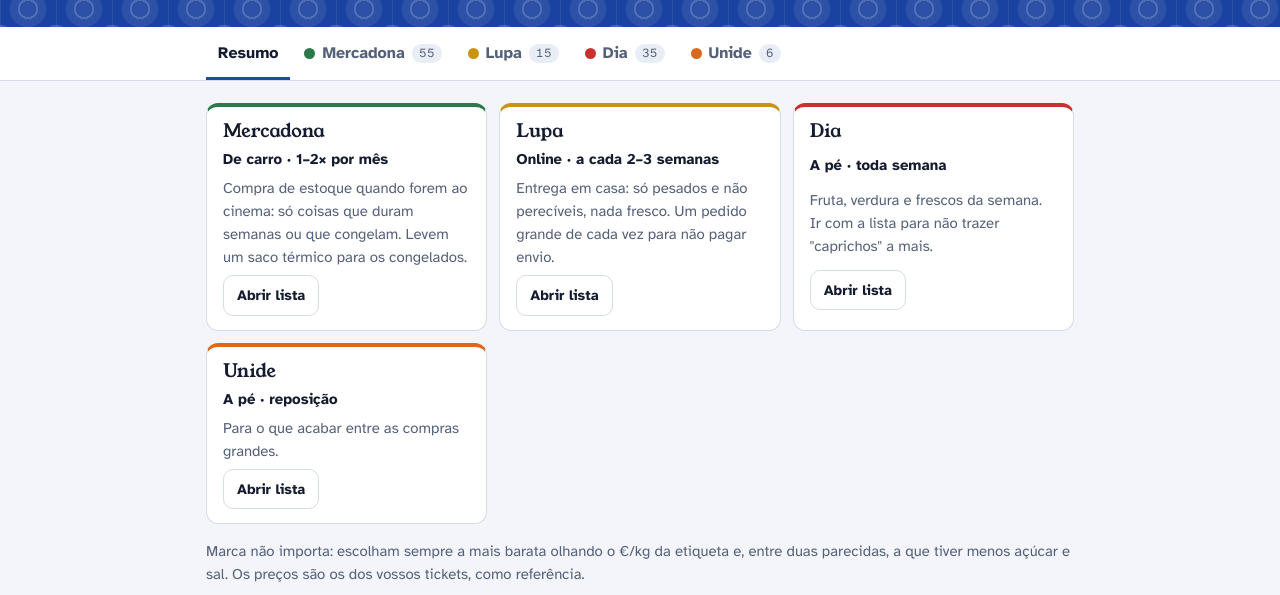
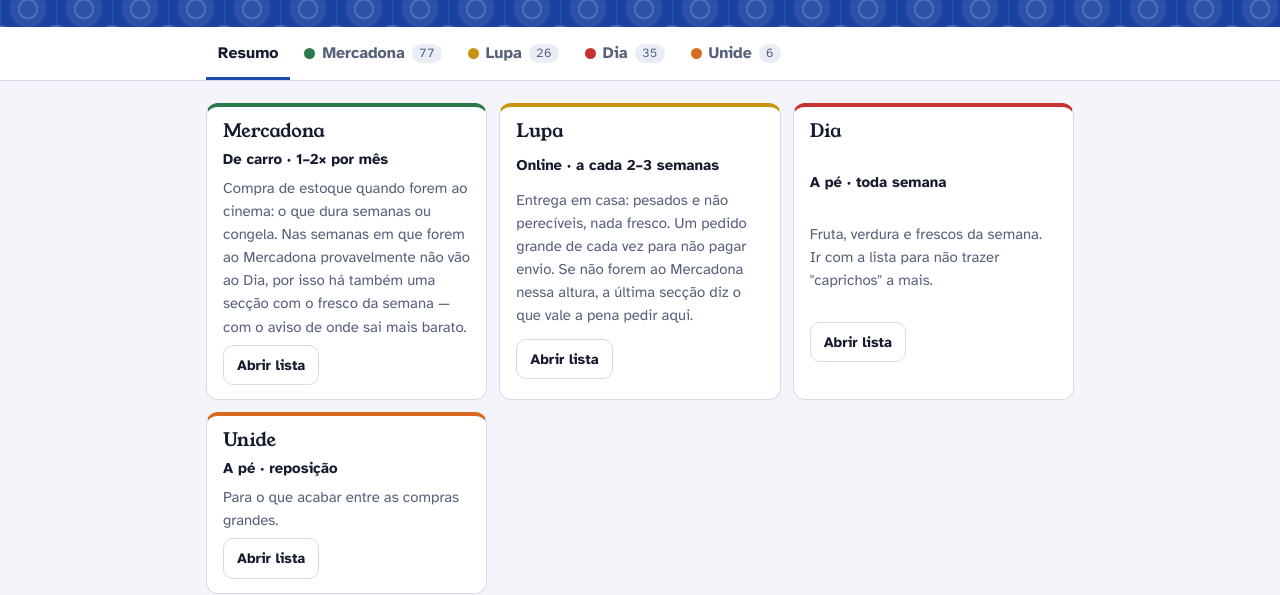
Before and after one commit to progLarissa/recelist-lsm, a plain HTML site: page index.html in a window 1280 px wide. Shown: the part 229-824 px from the top of the page. Drawn offline with Linux system fonts and the light colour scheme.

Commit message:
Listas: avisos de onde é mais barato, fresco da semana no Mercadona, preços do ticket de 25/11
Co-Authored-By: Claude Opus 5.5 <noreply@anthropic.com>
Claude-Session: https://claude.ai/code/session_011gSakkctfPmeXVEYrh46mW

```diff
--- a/index.html
+++ b/index.html
@@ -92,6 +92,9 @@ ul.items{list-style:none;margin:0;padding:4px 0}
 .note{grid-column:2 / -1;font-size:.88rem;color:var(--muted);margin-top:-2px}
 .price{font-size:.85rem;font-weight:700;white-space:nowrap;padding:2px 9px;border-radius:999px;background:color-mix(in srgb,var(--c) 12%,var(--surface));color:color-mix(in srgb,var(--c) 75%,var(--ink));font-variant-numeric:tabular-nums}
 .item input:checked ~ .name,.item input:checked ~ .name .qty{text-decoration:line-through;color:var(--muted)}
+.where{grid-column:2 / -1;justify-self:start;font-size:.82rem;line-height:1.35;padding:3px 9px;border-radius:7px;border-left:3px solid var(--w);background:color-mix(in srgb,var(--w) 11%,var(--surface));color:var(--ink)}
+.where b{color:color-mix(in srgb,var(--w) 75%,var(--ink))}
+.legend{display:flex;flex-wrap:wrap;gap:6px;margin:-4px 0 14px}
 .store.onlyleft .item.done{display:none}
 .avoid{padding:12px 16px;display:grid;gap:6px}
 .avoid p{margin:0;font-size:.93rem;color:var(--muted)}
@@ -121,98 +124,133 @@ ul.items{list-style:none;margin:0;padding:4px 0}
 <script>
 const STORES = [
  {id:"mercadona", name:"Mercadona", cls:"t-merc", color:"var(--merc)", pill:"De carro · 1–2× por mês",
-  intro:"Compra de estoque quando forem ao cinema: só coisas que duram semanas ou que congelam. Levem um saco térmico para os congelados.",
+  intro:"Compra de estoque quando forem ao cinema: o que dura semanas ou congela. Nas semanas em que forem ao Mercadona provavelmente não vão ao Dia, por isso há também uma secção com o fresco da semana — com o aviso de onde sai mais barato.",
   sections:[
    {t:"Fruta e legumes que duram", items:[
-    ["Batata saco 5 kg","1","4,75 €","0,95 €/kg, a mais barata. Guardar em lugar fresco e escuro"],
-    ["Cebola","1 malha","","Dura semanas fora da geladeira"],
+    ["Batata saco 5 kg","1","5,30 €","1,06 €/kg, a mais barata. Guardar em lugar fresco e escuro"],
+    ["Cebola","1 malha ou tubo","1,50 €","Dura semanas fora da geladeira"],
     ["Alho","1 malha","1,85 €"],
-    ["Cenoura","1 a 2 sacos","1,00–1,20 €","Dura 2–3 semanas na geladeira"],
+    ["Cenoura","1 a 2 sacos","1,20 €","Dura 2–3 semanas na geladeira"],
     ["Abóbora","1 pedaço ou inteira","","Inteira dura semanas"],
     ["Maçã","1 bandeja ou ~1 kg","","Dura 3–4 semanas na geladeira"],
     ["Laranja / mandarina","1 malha","","Dura 2–3 semanas"],
-    ["Tomate pera","~1 kg","1,80 €/kg","Mais barato que no Dia; só para a primeira semana"],
+    ["Tomate pera","~1 kg","1,80 €/kg","Para a primeira semana",["here","no Dia 2–4 €/kg"]],
     ["Repolho","½ ou inteiro","2,42 €","Dura 2–3 semanas na geladeira"]
    ]},
+   {t:"Fresco da semana (se não forem ao Dia)", items:[
+    ["Banana","~1 kg","1,55 €/kg","",["dia","1,19–1,59 €/kg. Aqui: só ~1 kg para a semana"]],
+    ["Abobrinha","~1 kg","1,90 €/kg","",["dia","1,29–1,79 €/kg. Aqui: só o da semana"]],
+    ["Cogollos / alface","1","2,00 €","",["dia","1,19–1,29 €. Aqui: 1 só"]],
+    ["Tomate cherry 500 g","1","2,20 €","",["dia","1,29–1,99 €. Aqui: 1 só"]],
+    ["Brócolos","1","1,80 €","",["dia","1,39 €. Aqui: 1 só"]],
+    ["Kiwi","1 bandeja","4,75–5,15 €","",["eq","comparem o €/kg com o Dia (Zespri 3,99 €/bandeja)"]],
+    ["Leite semidesnatado 1 L","conforme o consumo","0,83 €"],
+    ["Mozzarella fresca","1 a 2","0,90 €"],
+    ["Gazpacho fresco","no verão","1,10 €","",["here","no Dia 3,75 €"]]
+   ]},
    {t:"Despensa", items:[
-    ["Arroz","2 a 3 kg","","Marca própria; comparar o €/kg (no Lupa pagaram 1,98 €/kg)"],
-    ["Milho de pipoca","2 a 3","0,86–1,05 €","Petisco barato e saudável no lugar das batatas fritas"],
-    ["Patê de salmão 160 g","8 a 10 frascos","1,10 €","No Dia custa 1,55 €"],
-    ["Leguminosas cozidas","6 a 8 frascos","0,75–1,25 €","Lentilha, grão, feijão"],
-    ["Quinoa","2 pacotes","2,65 €"],
+    ["Patê de salmão 160 g","8 a 10 frascos","1,10 €","",["here","no Dia 1,55 €, no Unide 1,39 € (125 g)"]],
+    ["Azeite virgem extra 1 L","1 a 2","5,25 €","",["here","no Lupa e no Dia 5,39 €"]],
+    ["Arroz","2 a 3 kg","1,98 €/kg","Vaporizado. Comparem com o agulha ou redondo de marca própria, que costumam sair mais baratos",["eq","no Lupa também 1,98 €"]],
+    ["Leguminosas cozidas","6 a 8 frascos","0,75–0,90 €","Lentilha 0,90 €, grão 0,80 €, feijão branco 0,75 €",["eq","no Lupa 0,75–0,80 €"]],
+    ["Quinoa","2 a 3 pacotes","2,65 €","",["here","no Lupa a de marca sai 3× mais cara"]],
     ["Atum claro e salmão ao natural","conforme o costume","4,20 € / 3,55 €"],
-    ["Milho doce pack 3","2","1,25 €"],
-    ["Ervilhas pack 3 e cogumelo laminado","1 de cada"],
-    ["Tomate triturado ou frito sem açúcar","3 a 4"],
-    ["Extrato de tomate","1 a 2","", "Escolher o que tem só tomate, sem açúcar"],
-    ["Azeitonas sem caroço pack 3","1 a 2","1,70–1,85 €"],
-    ["Corn flakes 0 % açúcares","2 a 3","1,50 €","Mesmo preço dos do Lupa e sem açúcar"],
-    ["Muesli crunchy 0 %","só se o Dia não tiver","2,00 €"],
+    ["Milho doce pack 3","2","1,55 €","",["eq","no Lupa e no Dia 1,55 €"]],
+    ["Ervilhas pack 3","1 a 2","1,75 €"],
+    ["Cogumelo laminado","1 a 2","1,80 €"],
+    ["Tomate frito brick","3 a 4","0,95 €","Ou triturado. Preferir sem açúcar adicionado"],
+    ["Extrato de tomate","1 a 2","","Escolher o que tem só tomate, sem açúcar"],
+    ["Azeitonas sem caroço pack 3","1 a 2","1,85 €","As mais baratas. Chupadedos (3,30 €) e pretas (3,00 €) são extra"],
+    ["Cebolinhas em conserva","1","1,65 €"],
+    ["Nata para cozinhar","1","1,85 €"],
+    ["Corn flakes 0 % açúcares","2 a 3","1,50 €","",["here","os do Lupa custam o mesmo mas levam açúcar"]],
+    ["Muesli crunchy 0 %","2 a 3","1,90 €","",["eq","no Dia 1,99 €"]],
+    ["Milho de pipoca","3 a 4","1,05 €","Petisco barato e saudável no lugar das batatas fritas"],
     ["Frutos secos sem sal","2","","Nozes, amêndoa, amendoim 0 %"],
-    ["Regañás","3 a 5","1,05 €"],
+    ["Regañás","4 a 6","1,05 €"],
     ["Tostas integrais","1 a 2","1,55 €"],
     ["Pão de forma","1 a 2","","Congelar e torrar as fatias direto do congelador"],
-    ["Pesto","1 a 2","1,95 €","No Dia 1,99 €, se acabar entre idas"],
+    ["Pesto","1 a 2","1,95 €","",["eq","no Dia e no Lupa 1,99 €"]],
+    ["Allioli","1","1,60 €"],
     ["Orégano e especiarias","o que faltar"],
     ["Queijo ralado para pizza","2","1,60 €"],
     ["Queijo em fatias light","1","2,90–3,00 €"],
     ["Farinha (trigo, milho fina)","quando faltar","1,20 €"],
-    ["Margarina","1","1,50 €","No Dia custa 3,25 €"],
-    ["Manteiga 250 g","1 a 2","","Marca própria; dura semanas fechada e congela. No Dia as de marca custam ~3,75 €"],
-    ["Gazpacho tradicional","no verão","1,50 €","No Dia o fresco custa 3,75 €"],
-    ["Tortilha de batata com cebola","1 a 2","2,60–2,80 €","Dura ~2 semanas no frigorífico"],
+    ["Margarina com sal","1 a 2","1,50 €","",["here","no Dia 3,25 €"]],
+    ["Manteiga 250 g","1","","Marca própria; dura semanas fechada e congela",["here","no Dia as de marca ~3,75 €"]],
+    ["Tortilha de batata com cebola","1","2,60–2,80 €","Dura ~2 semanas na geladeira"],
     ["Chocolate negro 72–85 %","1 a 2 tabletes","","O docinho com melhor preço e saúde"]
    ]},
    {t:"Para congelar ou com validade longa", items:[
-    ["Massa de pizza familiar","4","1,50 €","Congela bem"],
-    ["Massa folhada (2 folhas)","2 packs","2,40 €","Congela"],
-    ["Peito de frango bandeja familiar","2 bandejas","","Dividir em porções e congelar"],
-    ["Contramuslo desossado / quarto traseiro","1 de cada","3,60 € / 5,70 €"],
-    ["Hambúrguer de vaca / lombo marinado","conforme o costume"],
-    ["Pratos congelados","conforme o costume","","Salmão com verduras 5,75 €, arroz de peixe 3,75 €, bolinhas de frango 3,70 €, hambúrguer de espinafre 2,00 €"],
-    ["Verduras congeladas","1 a 2 de cada","0,90–1,90 €","Pimento, cebola, espinafre, wok"],
+    ["Ovos frescos 24 uds","1 bandeja","5,25 €","0,22 €/ovo. Duram ~4 semanas na geladeira",["eq","no Dia o mesmo preço"]],
+    ["Ovos campeiros 12 uds","se preferirem","3,35 €","0,28 €/ovo"],
+    ["Massa de pizza familiar","2 a 4","1,50 €","Congela bem",["here","no Dia 1,69–1,89 €"]],
+    ["Massa folhada (2 folhas)","1 a 2 packs","2,40 €","Congela",["here","no Dia 1,47 € por 1 folha"]],
+    ["Pão de hambúrguer brioche","1","1,10 €","Congela",["here","no Dia 1,69 €"]],
+    ["Peito de frango","1 a 2 bandejas","6,50–7,50 €","Dividir em porções e congelar"],
+    ["Contramuslo sem pele / quarto traseiro","1","3,30 € / 6,00 €"],
+    ["Hambúrguer de lombo / de vaca","conforme o costume","4,00–5,50 €"],
+    ["Lombo de porco (solomillo)","conforme o costume","4,70–6,90 €"],
+    ["Pratos congelados","conforme o costume","","Salmão com verduras 5,75 €, arroz de peixe 3,75 €, bolinhas de frango 3,70 €, hambúrguer de abóbora/espinafre 1,80–2,40 €"],
+    ["Verduras congeladas","1 a 2 de cada","0,95–1,90 €","Pimento, cebola, espinafre, wok"],
     ["Pizza fresca","2","2,90 €","Congelar se não for para essa semana"],
     ["Empanada de atum","1","3,50 €"],
-    ["Mozzarella em fatias 200 g","4","1,80 €","Fechada dura semanas"],
-    ["Ovos campeiros 12 uds","2 dúzias","3,35 €","Duram ~4 semanas no frigorífico"]
+    ["Mozzarella em fatias 200 g","2 a 4","1,80 €","Fechada dura semanas",["eq","no Lupa 1,80 €"]]
    ]},
-   {t:"Higiene e casa (leve)", items:[
-    ["Pasta de dentes, papel higiénico, rolo de cozinha","o que faltar"],
-    ["Toalhitas e pensos","o que faltar"],
-    ["Champô / máscara de cabelo","","2,00–2,10 €","No Dia a máscara custa 3,49 €"],
-    ["Detergente líquido da louça","1 a 2","1,90 €","O Fairy do Lupa custa 4,99 €"],
+   {t:"Higiene e casa", items:[
+    ["Papel higiénico","1","4,60 €"],
+    ["Rolo de cozinha jumbo","1 a 2","3,75 €"],
+    ["Pasta de dentes, toalhitas, pensos, lenços","o que faltar"],
+    ["Champô / máscara de cabelo","","2,00–2,10 €","",["here","no Dia a máscara custa 3,49 €"]],
+    ["Detergente líquido da louça","1 a 2","1,90 €","",["here","no Lupa o Fairy custa 4,99 €"]],
+    ["Esfregão","1","0,90 €"],
     ["Sacos do lixo 40 uds","2 a 3","1,65–1,80 €"],
     ["Lixívia com detergente","1","1,15 €"],
     ["Papel de alumínio, sacos zip","quando faltar"],
-    ["Gel de banho","só se acabar o do Lupa","1,05–1,20 €"]
+    ["Detergente de roupa","1","3,50 €","",["eq","no Lupa 3,40–3,50 € — comprem onde estiverem"]],
+    ["Amaciador","1","1,80 €","",["eq","no Lupa 1,80 €"]],
+    ["Gel de banho","2 a 4","1,20 €","",["eq","no Lupa 1,20 € (frasco de 1,25 L)"]],
+    ["Limpa-chãos","só se estiver a acabar","1,70 €","",["lupa","0,95 €. Aqui: 1 só, se faltar"]],
+    ["Gel WC","só se estiver a acabar","1,65 €","",["lupa","0,95 €. Aqui: 1 só, se faltar"]]
    ]}
   ]},
  {id:"lupa", name:"Lupa", cls:"t-lupa", color:"var(--lupa)", pill:"Online · a cada 2–3 semanas",
-  intro:"Entrega em casa: só pesados e não perecíveis, nada fresco. Um pedido grande de cada vez para não pagar envio.",
+  intro:"Entrega em casa: pesados e não perecíveis, nada fresco. Um pedido grande de cada vez para não pagar envio. Se não forem ao Mercadona nessa altura, a última secção diz o que vale a pena pedir aqui.",
   sections:[
    {t:"Água de mineralização muito fraca", items:[
     ["Bezoya garrafão 5 L","15 a 20","2,25 €","0,45 €/L"],
     ["Bezoya 1,5 L","só se precisarem de garrafa","0,74 €","0,49 €/L"],
     ["Aquarel 1,5 L","só se o rótulo disser \"muy débil\"","0,65 €","0,43 €/L — se disser só \"débil\", não serve"]
    ]},
-   {t:"Bebidas", items:[["Limonada Don Simón light 1,5 L","6 a 10","1,35 €"]]},
+   {t:"Bebidas", items:[["Limonada Don Simón light 1,5 L","6 a 10","1,35 €","",["here","no Dia 1,45 €"]]]},
    {t:"Limpeza e casa", items:[
-    ["Detergente de roupa 50 lavagens","1","3,40–3,50 €"],
-    ["Amaciador concentrado 80 lavagens","1","1,80 €"],
-    ["Gel de banho 1,25 L","5","1,20 €","0,96 €/L"],
+    ["Limpa-chãos","1 a 2","0,95 €","",["here","no Mercadona 1,70 €"]],
+    ["Gel WC com lixívia","1 a 2","0,95 €","",["here","no Mercadona 1,65 €"]],
+    ["Detergente de roupa 50 lavagens","1","3,40–3,50 €","",["eq","no Mercadona 3,50 €"]],
+    ["Amaciador concentrado 80 lavagens","1","1,80 €","",["eq","no Mercadona 1,80 €"]],
+    ["Gel de banho 1,25 L","3 a 5","1,20 €","0,96 €/L",["eq","no Mercadona 1,20 € (frasco menor)"]],
     ["Pastilhas de lava-louça 24","1","2,39 €"],
-    ["Sal de lava-louça 3 kg","1","1,55 €"],
-    ["Limpa-chãos","1","0,95 €"],
-    ["Gel WC com lixívia","1","0,95 €"],
+    ["Sal de lava-louça 3 kg","1","1,55 €","0,52 €/kg",["eq","no Unide 2 kg a 1,00 €"]],
     ["Desinfetante de roupa","só se acabar","2,99 €"]
    ]},
-   {t:"Despensa seca (se faltar antes do Mercadona)", items:[
-    ["Leguminosas cozidas marca própria","","0,75–0,80 €","As mais baratas de todas"],
-    ["Arroz 1 kg, massa 1 kg","marca própria"],
-    ["Azeite virgem extra 1 L","só a 5,39 € ou menos"]
+   {t:"Despensa (se não forem ao Mercadona nessa altura)", items:[
+    ["Leguminosas cozidas marca própria","4 a 6","0,75–0,80 €","",["here","as mais baratas de todas"]],
+    ["Arroz 1 kg","1 a 2","1,98 €","",["eq","no Mercadona 1,98 €"]],
+    ["Massa 1 kg (marca própria)","1 a 2"],
+    ["Milho doce pack 3","1 a 2","1,55 €","",["eq","no Mercadona 1,55 €"]],
+    ["Ervilhas pack 3","1","1,75 €","",["eq","no Mercadona 1,75 €"]],
+    ["Atum claro pack 3","1 a 2","2,35 €"],
+    ["Tomate frito pack 3 × 350 g","1","1,79 €"],
+    ["Especiarias marca própria","o que faltar","0,65–0,98 €"],
+    ["Mozzarella em fatias 200 g","1 a 2","1,80 €","",["eq","no Mercadona 1,80 €"]],
+    ["Azeite virgem extra 1 L","1, se faltar","5,39 €","",["merc","5,25 €. Aqui: só se faltar"]],
+    ["Cogumelo laminado pack 3","1, se faltar","2,22 €","",["merc","1,80 €. Aqui: só se faltar"]],
+    ["Pesto 190 g","1, se faltar","1,99–2,49 €","",["merc","1,95 €. Aqui: só se faltar"]],
+    ["Corn flakes","1, se faltar","1,50 €","Os daqui levam açúcar",["merc","0 % açúcar ao mesmo preço. Aqui: só se faltar"]],
+    ["Leite sem lactose 6 × 200 ml","só se faltar","3,05 €","",["dia","3 × 200 ml a 0,99 €. Aqui: 1 pack só se faltar"]]
    ]}
   ],
-  avoid:[["Água em garrafas de 0,5 L","1,30–1,44 €/L, mais de 2× o garrafão"],["Font Vella e San Joaquín","mineralização fraca, não muito fraca"],["Azeitonas Carbonell, quinoa de marca, pizzas e corn flakes normais","mais baratos ou mais saudáveis noutros sítios"]]},
+  avoid:[["Água em garrafas de 0,5 L","1,30–1,44 €/L, mais de 2× o garrafão"],["Font Vella e San Joaquín","mineralização fraca, não muito fraca"],["Azeitonas de marca, quinoa de marca, pizzas e massas de pizza","bem mais baratos no Mercadona"],["Frescos (iogurte, ovos, fruta)","combinado: nada fresco do Lupa"]]},
  {id:"dia", name:"Dia", cls:"t-dia", color:"var(--dia)", pill:"A pé · toda semana",
   intro:"Fruta, verdura e frescos da semana. Ir com a lista para não trazer \"caprichos\" a mais.",
   sections:[
@@ -236,7 +274,7 @@ const STORES = [
    {t:"Frescos", items:[
     ["Iogurte natural Danone 4×120 g","5 a 7 packs","1,00 €"],
     ["Muesli crunchy 0 % 500 g","quando acabar","1,99 €","Igual ao Mercadona"],
-    ["Ovos M bandeja 24","1, se acabaram os do Mercadona","5,25 €","0,22 €/ovo"],
+    ["Ovos M bandeja 24","1, se acabaram os do Mercadona","5,25 €","0,22 €/ovo",["eq","no Mercadona 24 ovos a 5,25 €"]],
     ["Leite semidesnatado s/ lactose 3×200 ml","1 a 2","0,99 €"],
     ["Fiambre: presunto cozido, peito de peru","1 a 2","2,00–2,29 €"],
     ["Peito de frango inteiro","só se acabou o estoque","6,49 €/kg"],
@@ -250,7 +288,7 @@ const STORES = [
    {t:"Pão", items:[
     ["Barra de pão ou pão familiar 820 g","","0,50 € / 1,35 €"],
     ["Pão de forma","1","1,29–1,35 €"],
-    ["Pão de hambúrguer","quando houver hambúrguer","0,99–1,69 €"],
+    ["Pão de hambúrguer","quando houver hambúrguer","0,99 €","Normal 0,99 €; o brioche aqui custa 1,69 €",["merc","brioche 1,10 €"]],
     ["Tortilhas de trigo 6 uds","1","1,99–2,35 €"],
     ["Pão de queijo sem glúten","1 a 2","2,99 €"]
    ]},
@@ -276,7 +314,7 @@ const STORES = [
   avoid:[["Patê, ovos em dúzia e gelatina Royal","1,39 € / 3,59 € / 2,90 € — mais baratos noutros sítios"]]}
 ];
 
-const KEY="listas-compras-v1";
+const KEY="listas-compras-v2";
 let state={};
 try{state=JSON.parse(localStorage.getItem(KEY)||"{}")}catch(e){state={}}
 const save=()=>{try{localStorage.setItem(KEY,JSON.stringify(state))}catch(e){}};
@@ -310,9 +348,12 @@ function resumo(){
   <p class="tip">Menos vantajosos: bombons de licor (2,79 €), gomas e barrinhas — pelo mesmo dinheiro, uma tablete de chocolate negro rende mais dias.</p>
   </section>`;
 }
+const BADGE={dia:["var(--dia)","🔴 Melhor no Dia"],lupa:["var(--lupa)","🟡 Melhor no Lupa"],merc:["var(--merc)","🟢 Melhor no Mercadona"],here:["var(--c)","⭐ Melhor aqui"],eq:["var(--muted)","⚖️ Mesmo preço"]};
+function badge(b){const d=BADGE[b[0]];return `<span class="where" style="--w:${d[0]}"><b>${d[1]}</b>${b[1]?" — "+esc(b[1]):""}</span>`;}
 function storePanel(s){
   let html=`<section id="p-${s.id}" role="tabpanel" class="store" style="--c:${s.color}" hidden>
    <div class="banner"><div class="top"><h2>${s.name}</h2><span class="pill">${s.pill}</span></div><p>${s.intro}</p></div>
+   ${s.sections.some(x=>x.items.some(i=>i[4]))?`<div class="legend">${["here","eq","dia","lupa","merc"].filter(k=>!(k==="merc"&&s.id==="mercadona")&&!(k==="lupa"&&s.id==="lupa")&&!(k==="dia"&&s.id==="dia")).map(k=>badge([k,""])).join("")}</div>`:""}
    <div class="bar"><div class="prog"><small id="c-${s.id}"></small><div class="track"><i id="b-${s.id}"></i></div></div>
    <button class="btn left" data-s="${s.id}" aria-pressed="false">Mostrar só o que falta</button>
    <button class="btn clear" data-s="${s.id}">Desmarcar tudo</button></div>`;
@@ -320,7 +361,7 @@ function storePanel(s){
     html+=`<div class="sec"><h3>${esc(sec.t)}</h3><ul class="items">`;
     sec.items.forEach((it,ii)=>{
       const k=`${s.id}-${si}-${ii}`, on=!!state[k];
-      html+=`<li class="item${on?" done":""}"><label><input type="checkbox" data-k="${k}"${on?" checked":""}><span class="name">${esc(it[0])}${it[1]?` <span class="qty">· ${esc(it[1])}</span>`:""}</span>${it[2]?`<span class="price">${esc(it[2])}</span>`:"<span></span>"}${it[3]?`<span class="note">${esc(it[3])}</span>`:""}</label></li>`;
+      html+=`<li class="item${on?" done":""}"><label><input type="checkbox" data-k="${k}"${on?" checked":""}><span class="name">${esc(it[0])}${it[1]?` <span class="qty">· ${esc(it[1])}</span>`:""}</span>${it[2]?`<span class="price">${esc(it[2])}</span>`:"<span></span>"}${it[3]?`<span class="note">${esc(it[3])}</span>`:""}${it[4]?badge(it[4]):""}</label></li>`;
     });
     html+=`</ul></div>`;
   });
```
